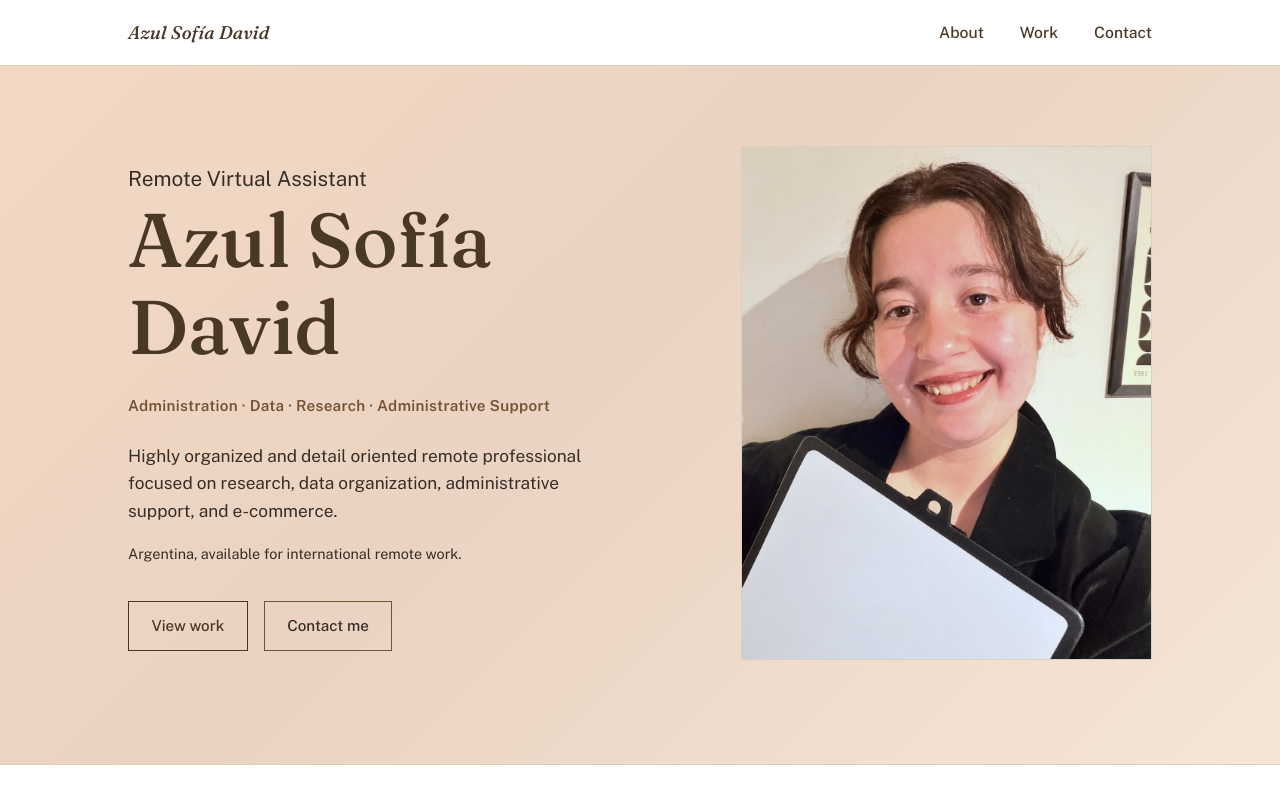
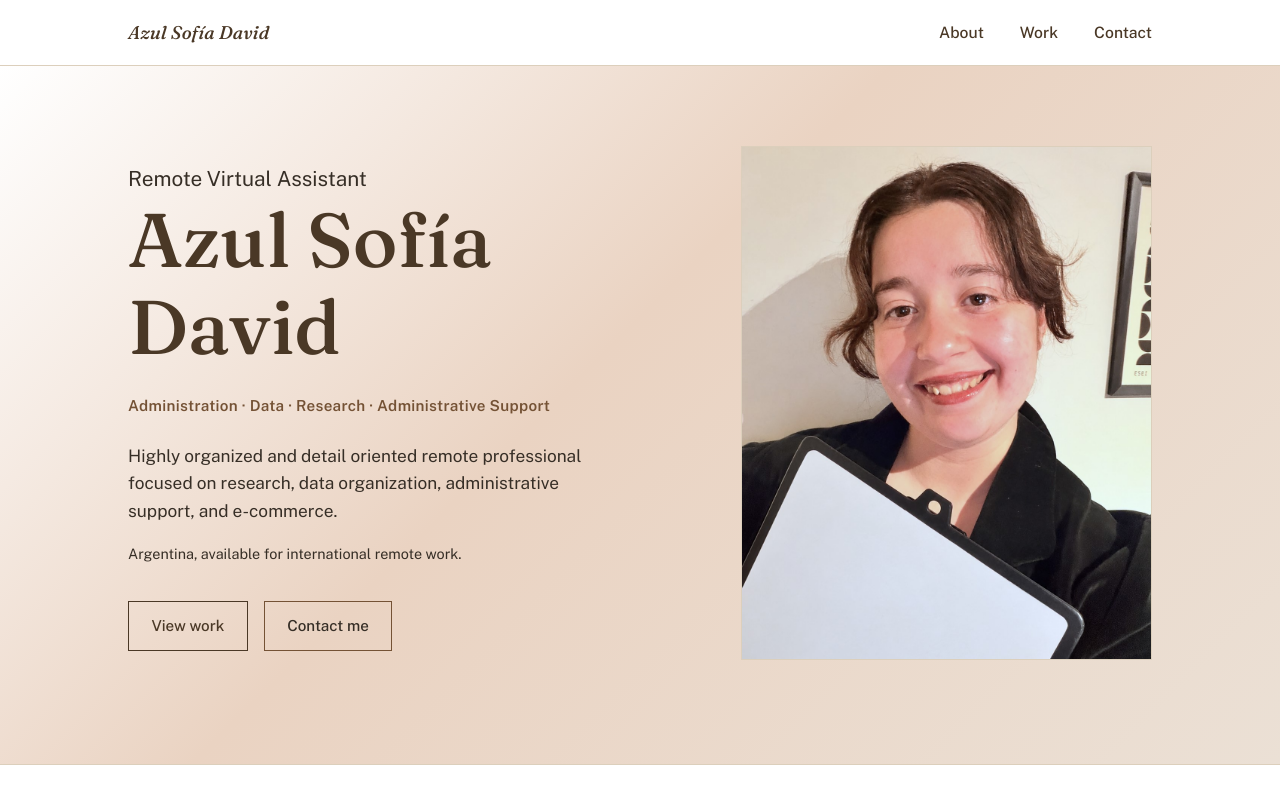
Before and after one commit to Azu-ul/portfolioazul, a plain HTML site: page index.html in a window 1280 px wide. Shown: the top 800 px of the page. Drawn offline with nearby package versions, Linux system fonts and the light colour scheme.

Commit message:
degradado

```diff
--- a/index.html
+++ b/index.html
@@ -177,7 +177,7 @@
     /* ---------- Hero ---------- */
    .hero {
     padding-top: clamp(3rem, 8vw, 5rem);
-    background-image: linear-gradient(135deg, #F3D9C4 0%, #EAD3C2 45%, #F5E6D8 100%);
+    background-image: linear-gradient(135deg, #ffffff 0%, #EAD3C2 45%, #ebe0d5 100%);
     }
 
     .hero .container { display: grid; gap: 2.5rem; align-items: center; }
```
